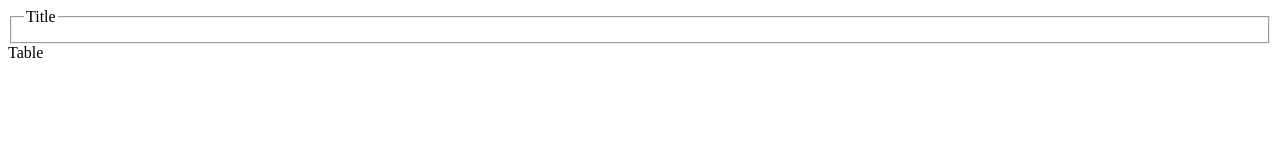
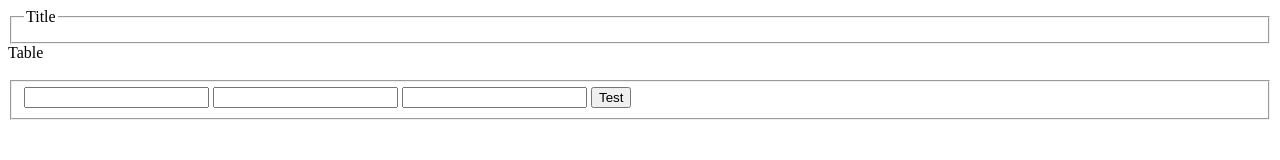
Before and after one commit to NikitaBelevich/ClassesTest, a plain HTML site: page index.html in a window 1280 px wide. Drawn offline with Linux system fonts and the light colour scheme.

Commit message:
change 10 master

```diff
--- a/index.html
+++ b/index.html
@@ -62,6 +62,14 @@
         <div></div>
     </nav>
 
+    <form action="#">
+        <fieldset>
+            <input type="text">
+            <input type="text">
+            <input type="text">
+            <button>Test</button>
+        </fieldset>
+    </form>
 </body>
 
 </html>
```
